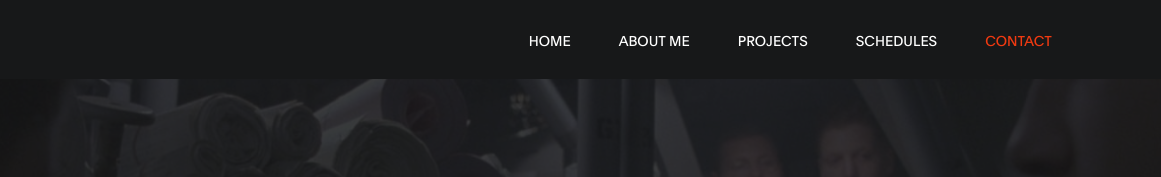
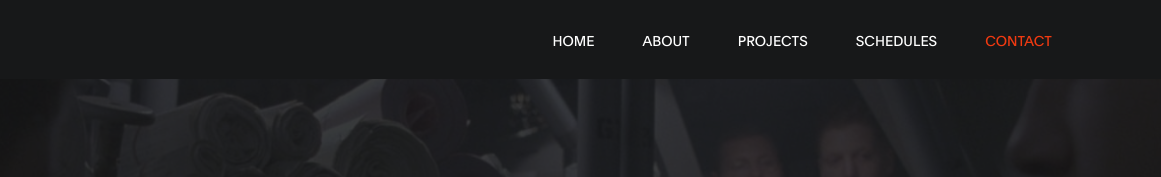
Before and after one commit to ande-design/cv, a plain HTML site: page index.html in a window 1280 px wide. Shown: the top 177 px of the page, 119-1280 px from the left. Drawn offline with Linux system fonts and the light colour scheme.

Commit message:
Update index.html

```diff
--- a/index.html
+++ b/index.html
@@ -42,7 +42,7 @@
                     </li>
 
                     <li class="nav-item">
-                        <a href="#about" class="nav-link smoothScroll">About me</a>
+                        <a href="#about" class="nav-link smoothScroll">About</a>
                     </li>
 
                     <li class="nav-item">
```
